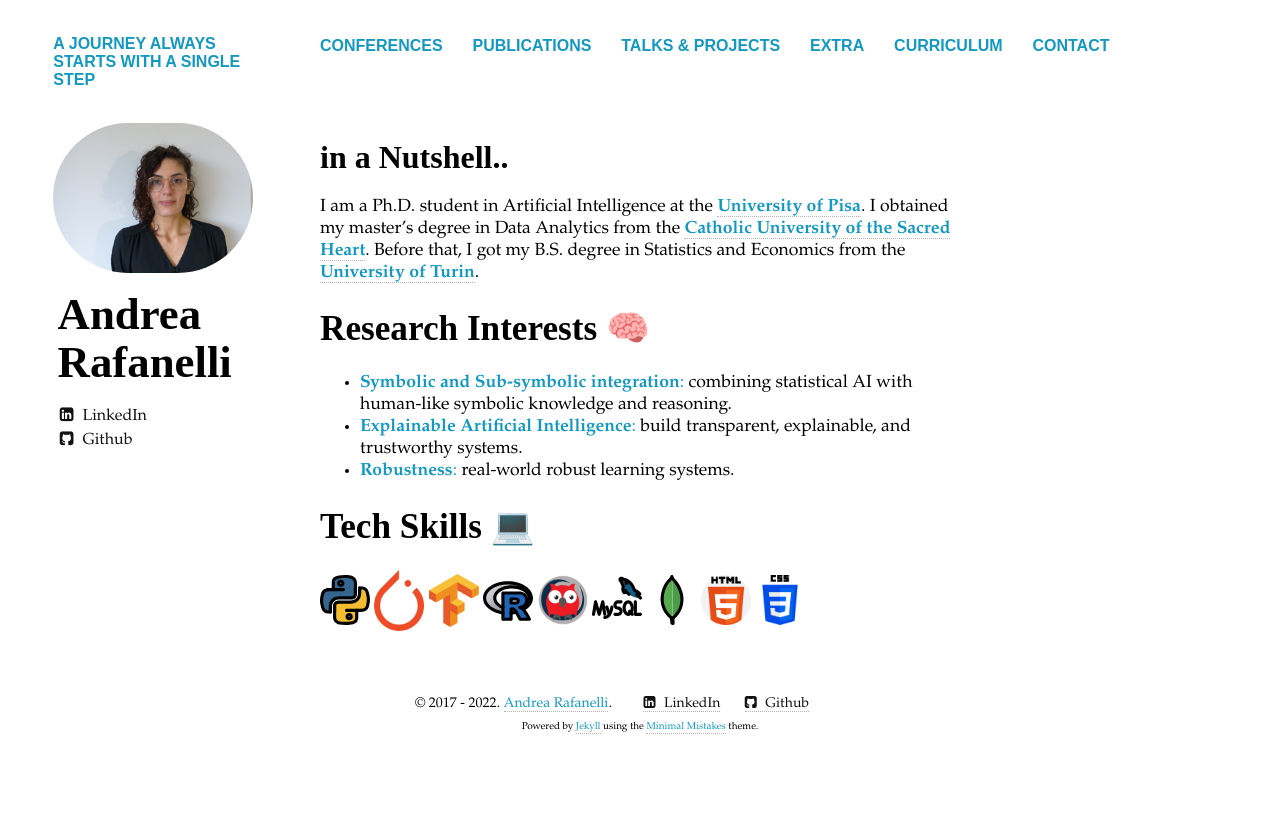
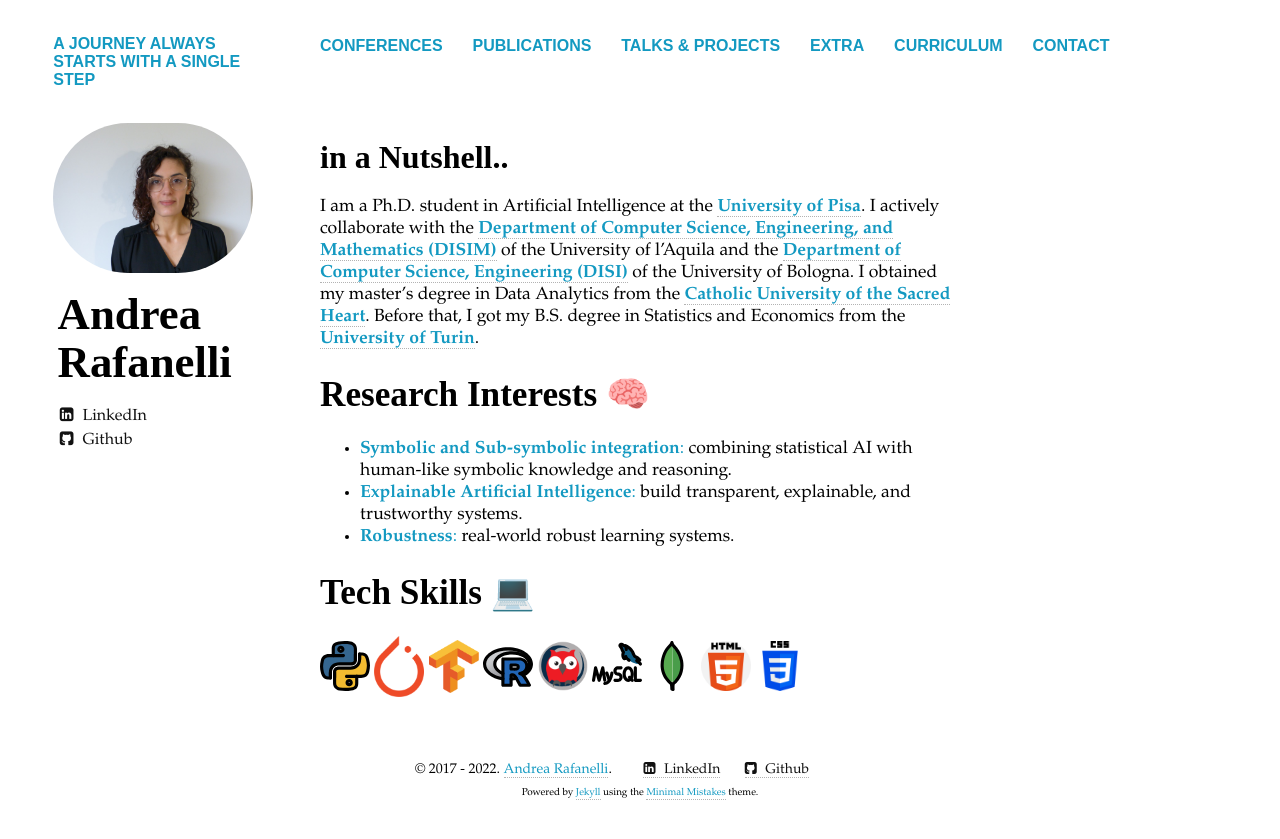
Before and after one commit to aaaaands/andreeea.github.io, a Jekyll site: the page built from index.md, in a window 1280 px wide. Shown: the top 839 px of the page. Built offline with Jekyll 4.4.1, drawn with Linux system fonts in a browser that asks for light colours; nearby versions of some CDN libraries.

Commit message:
Update index.md

```diff
--- a/index.md
+++ b/index.md
@@ -4,7 +4,9 @@ title: in a Nutshell..
 description: "Andrea Rafanelli's website"
 
 ---
-I am a Ph.D. student in Artificial Intelligence at the [**University of Pisa**](https://phd-ai-society.di.unipi.it/students/andrea-rafanelli/). I obtained my master's degree in Data Analytics from the [**Catholic University of the Sacred Heart**](https://offertaformativa.unicatt.it/cdl-data-analytics-for-business-2021). Before that, I got my B.S. degree in Statistics and Economics from the [**University of Turin**](https://www.unito.it/ugov/degree/35731).
+I am a Ph.D. student in Artificial Intelligence at the [**University of Pisa**](https://phd-ai-society.di.unipi.it/students/andrea-rafanelli/).
+I actively collaborate with the [**Department of Computer Science, Engineering, and Mathematics (DISIM)**](https://www.disim.univaq.it) of the University of l'Aquila and the [**Department of Computer Science, Engineering (DISI)**](https://apice.unibo.it/xwiki/bin/view/AndreaRafanelli/) of the University of Bologna.
+I obtained my master's degree in Data Analytics from the [**Catholic University of the Sacred Heart**](https://offertaformativa.unicatt.it/cdl-data-analytics-for-business-2021). Before that, I got my B.S. degree in Statistics and Economics from the [**University of Turin**](https://www.unito.it/ugov/degree/35731).
 <br/>
 
 ## Research Interests 🧠
```
